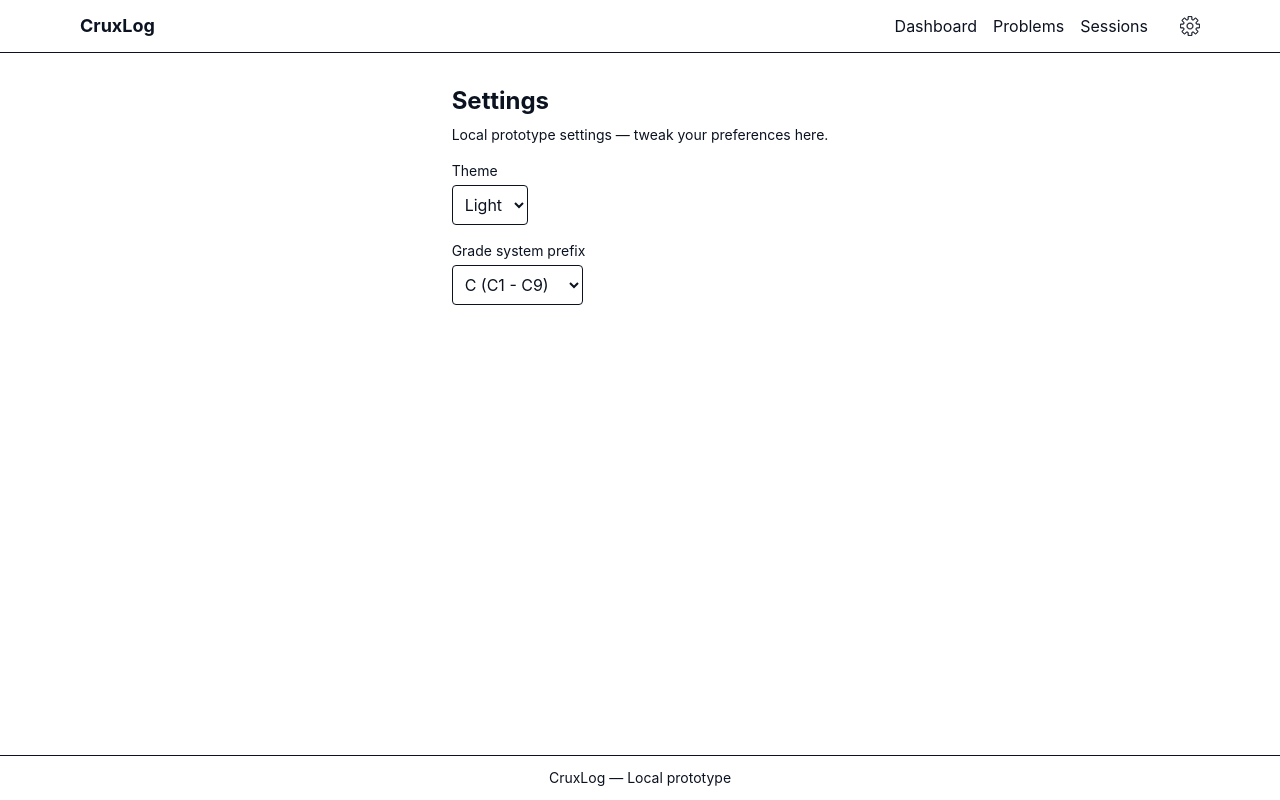
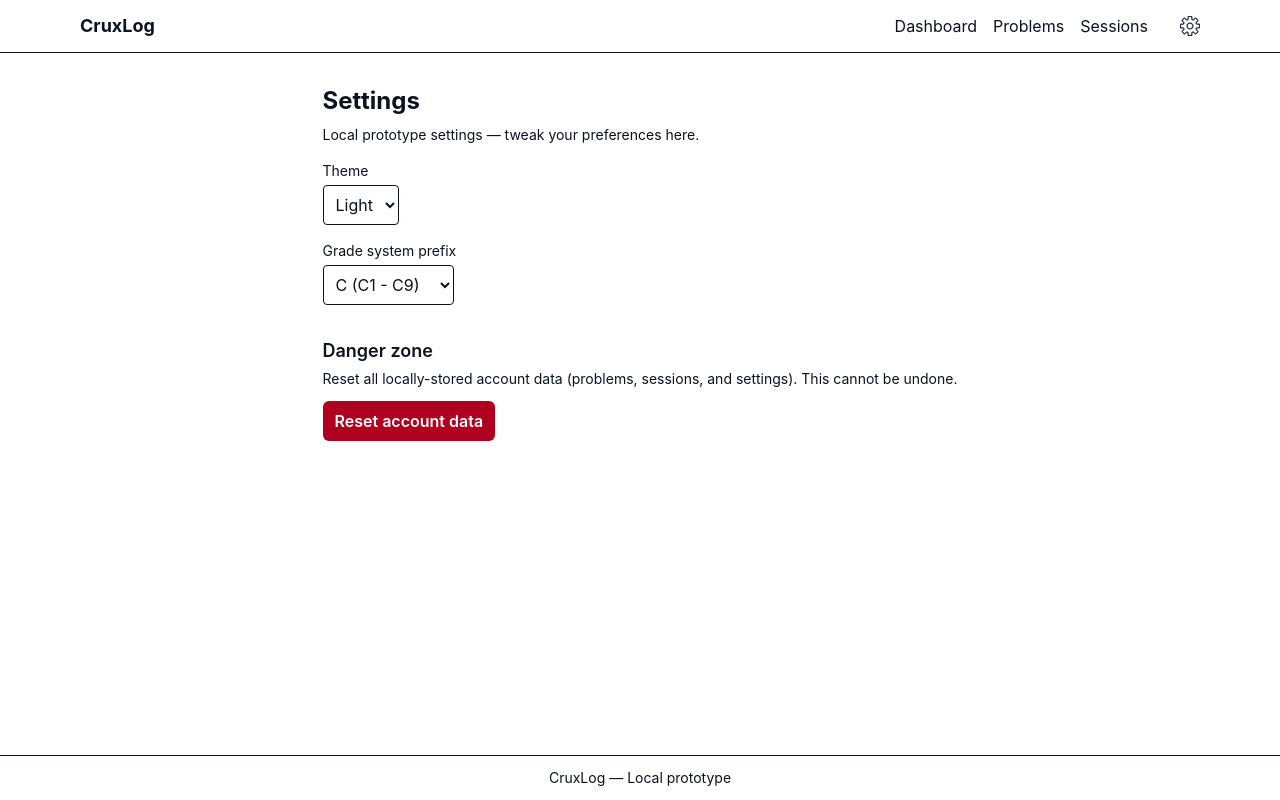
Before and after one commit to CurvyAura/CruxLog, a Next.js app: page /settings in a window 1280 px wide. Built offline with nearby package versions, Linux system fonts and the light colour scheme.

Commit message:
added reset account data

```diff
--- a/src/app/settings/page.js
+++ b/src/app/settings/page.js
@@ -3,6 +3,7 @@
 
 import { useEffect, useState } from "react";
 import { useTheme } from "../../components/ThemeProvider";
+import { clearAll } from "../../lib/storage";
 
 export default function SettingsPage() {
   const { theme, setTheme } = useTheme();
@@ -52,6 +53,25 @@ export default function SettingsPage() {
           <option value="V">V (V0 - V16)</option>
         </select>
       </div>
+
+      <div className="mt-8">
+        <h2 className="text-lg font-semibold">Danger zone</h2>
+        <p className="text-sm text-muted-foreground mt-1">Reset all locally-stored account data (problems, sessions, and settings). This cannot be undone.</p>
+        <div className="mt-3">
+          <button
+            className="btn btn-destructive"
+            onClick={async () => {
+              const ok = confirm("Reset all local account data? This will delete problems, sessions, and settings stored locally.");
+              if (!ok) return;
+              await clearAll();
+              // reload to reflect cleared state
+              window.location.reload();
+            }}
+          >
+            Reset account data
+          </button>
+        </div>
+      </div>
     </div>
   );
 }
--- a/src/lib/storage.js
+++ b/src/lib/storage.js
@@ -96,3 +96,15 @@ export async function remove(kind, id) {
   const items = (await getAll(kind)).filter((it) => it.id !== id);
   await localforage.setItem(key(kind), items);
 }
+
+/**
+ * Clear all app data: problems, sessions and settings.
+ * Used by a user-facing "reset account data" action.
+ */
+export async function clearAll() {
+  await Promise.all([
+    localforage.removeItem(key("problems")),
+    localforage.removeItem(key("sessions")),
+    localforage.removeItem(key("settings")),
+  ]);
+}
```
